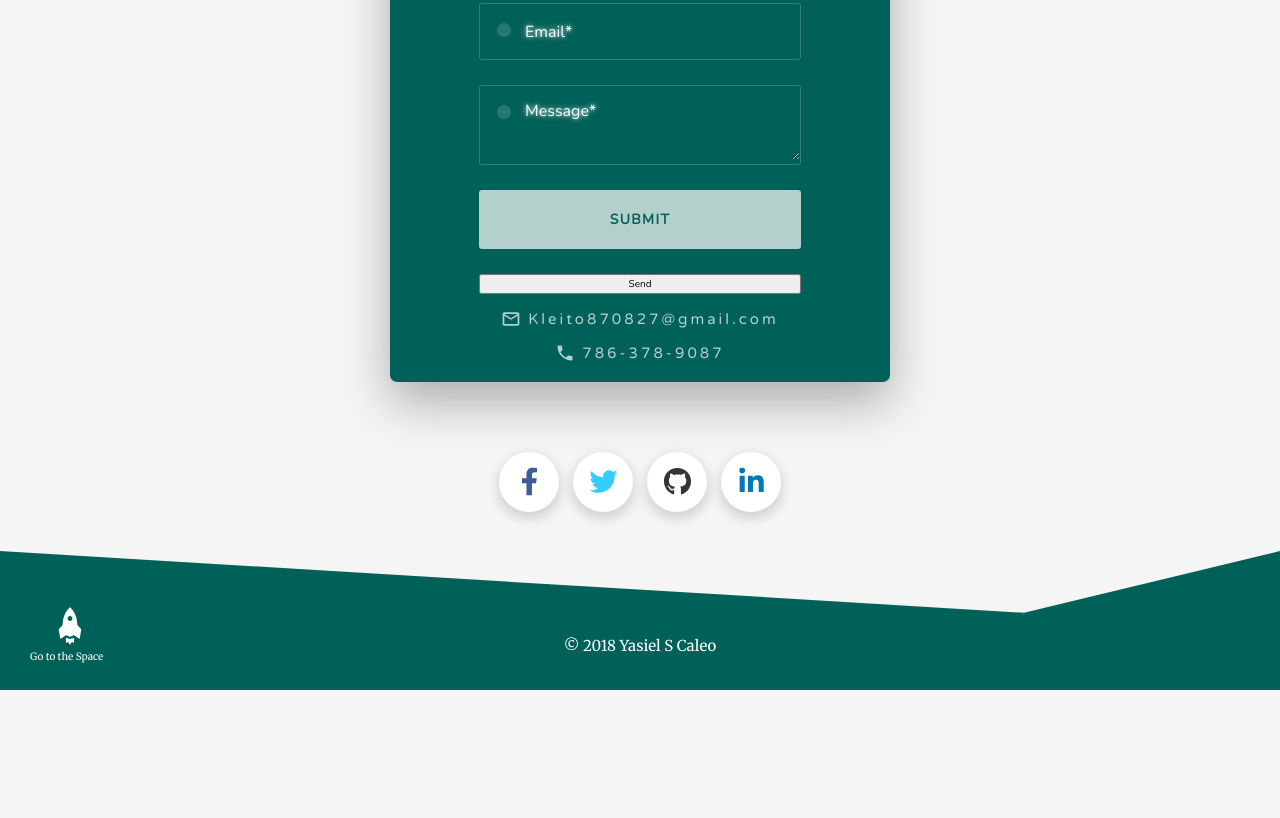
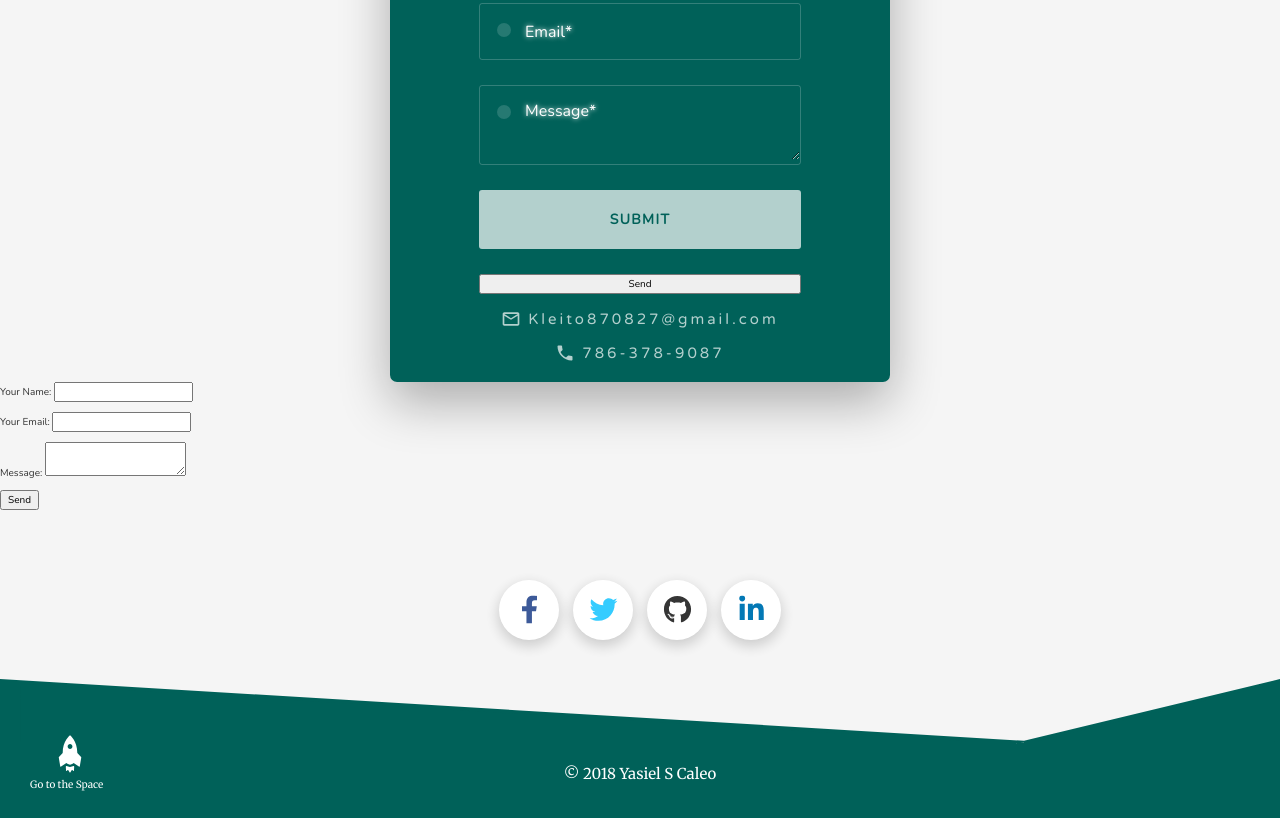
Before and after one commit to kleito870827/yasielscaleo, a Gatsby site: page /works in a window 1280 px wide. Shown: the part 2625-3443 px from the top of the page. Before the commit the page ends 3315 px from the top, so only its background shows below. Built offline with nearby package versions, Linux system fonts and the light colour scheme; Gatsby itself is replaced by a stand-in of ours.

Commit message:
test form

```diff
--- a/src/components/Contact.js
+++ b/src/components/Contact.js
@@ -116,6 +116,20 @@
              </div>
          </form>
        </div>
+       <form name="contact-us" method="POST" data-netlify="true">
+          <p>
+            <label>Your Name: <input type="text" name="name" /></label>
+          </p>
+          <p>
+            <label>Your Email: <input type="email" name="email" /></label>
+          </p>
+          <p>
+            <label>Message: <textarea name="message"></textarea></label>
+          </p>
+          <p>
+            <button type="submit">Send</button>
+          </p>
+        </form>
     </div>
     )
   }
```
